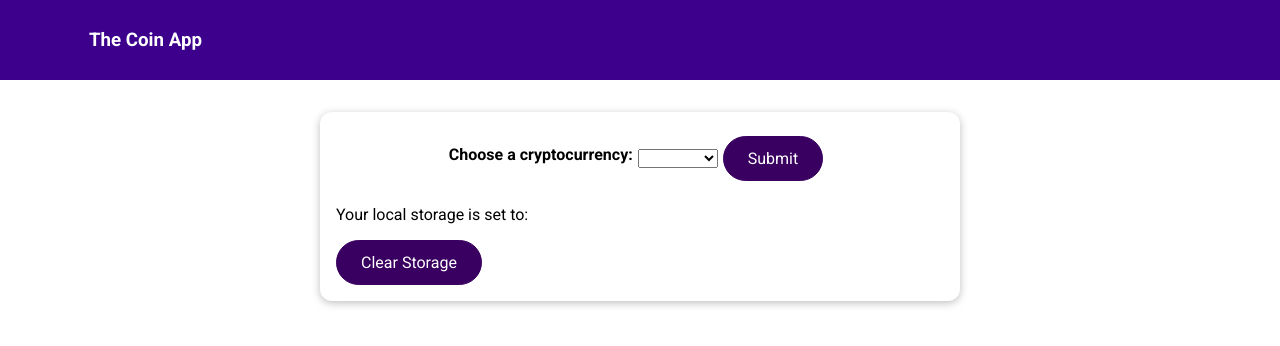
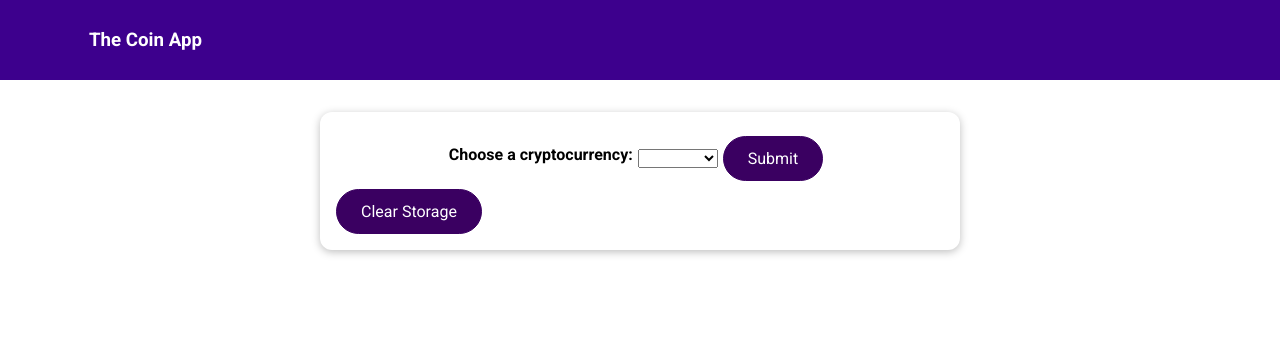
Before and after one commit to iceekreeam/coin-app, a Vue app: page / in a window 1280 px wide. Shown: the top 346 px of the page. Built offline with nearby package versions, Linux system fonts and the light colour scheme.

Commit message:
fixed persistence

```diff
--- a/src/components/forms/CoinForm.vue
+++ b/src/components/forms/CoinForm.vue
@@ -15,7 +15,7 @@
         :ask="coinDetails.ask"
         :calculatedVal="coinDetails.calculatedVal"
       ></coin-detail>
-      <p>Your local storage is set to: {{localCoin.val}}</p>
+      <p v-if="localCoin">Your local storage is set to: {{localCoin.val}}</p>
       <base-button @click="clearLocalStorage">Clear Storage</base-button>
       <p v-if="!formIsValid">Please fix the above errors and submit again.</p>
       <p v-if="!fetchIsValid">We are currently experiencing issues, please try again later.</p>
@@ -31,10 +31,7 @@ export default {
     components:{CoinDetail},
 
     mounted(){
-        if(this.coin.val){
-        this.getCoin();
-        }else {return}
-
+        this.submitForm();
     },
 
 
@@ -99,10 +96,12 @@ export default {
       },
 
       getCoin(){
-         this.localCoin  = localStorage.getItem('storedData');
+         let x  = localStorage.getItem('storedData');
+         this.localCoin = JSON.parse(x);
          if(this.localCoin){
-         this.localCoin = JSON.parse(this.localCoin);
-         this.coin= this.localCoin;
+
+         this.coin = this.localCoin;
+          this.getCoinInfo(this.coin.val)
          }
 
 
@@ -110,14 +109,9 @@ export default {
 
       validateForm(){
         this.formIsValid=true;
-
       },
         submitForm(){
-          if(!this.coin.val){
-            return;
-          }
             this.getCoin();
-            this.getCoinInfo(this.coin.val)
         }
     }
 }
```
